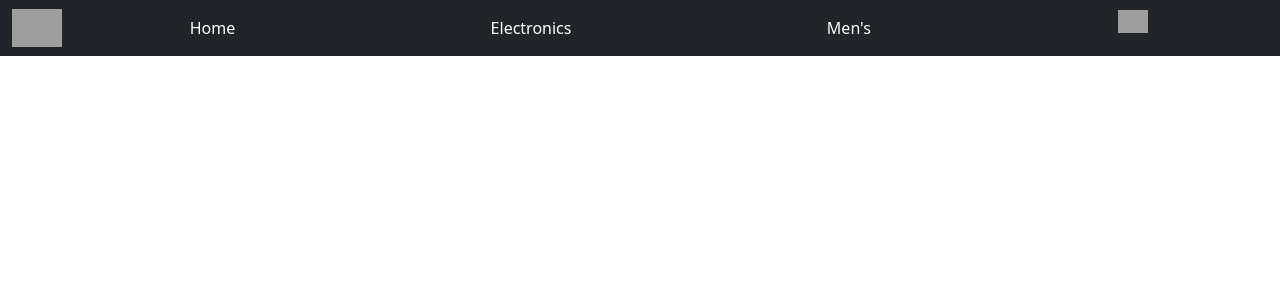
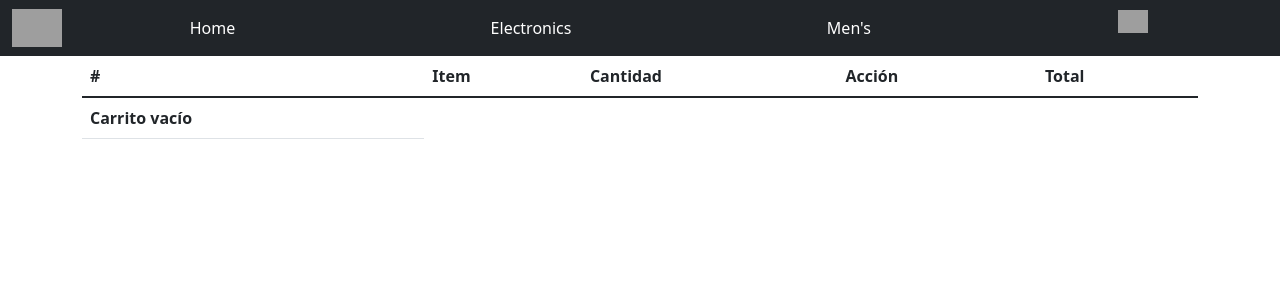
Before and after one commit to Alvareziv64/cursoReact, a React (Create React App) app: page /cart in a window 1280 px wide. Shown: the top 300 px of the page. Built offline with nearby package versions, Linux system fonts and the light colour scheme; grey boxes are pictures that could not be loaded; the HTML template or start-up script is replaced by a standard one.

Commit message:
clase 11

```diff
--- a/src/App.js
+++ b/src/App.js
@@ -8,6 +8,7 @@ import { ItemProvider } from "./CartContext";
 import Home from "./components/Pages/Home";
 import Electronics from "./components/Pages/Electronics";
 import Mens from "./components/Pages/Mens";
+import CartContainer from "./components/CartContainer/CartContainer";
 
 const App = () => {
   return (
@@ -23,7 +24,7 @@ const App = () => {
               path="/item/:id"
               element={<ItemDetailContainer title="Detalle" />}
             />
-            <Route path="/cart" />
+            <Route path="/cart" element={<CartContainer title="Carrito"/>} />
           </Routes>
         </ItemProvider>
       </Router>
--- a/src/CartContext.js
+++ b/src/CartContext.js
@@ -6,12 +6,12 @@ export const ItemProvider = ({ children }) => {
   const [cart, setCart] = useState([]);
 
   const addItem = (newState) => {
-    const foundItem = cart.find((item) => item.id === newState);
+    const foundItem = cart.find((item) => item.id === newState.id);
 
     if (foundItem) {
-      foundItem.quantity += foundItem.quantity;
+      foundItem.quantity += newState.quantity;
     } else {
-      cart.push({});
+      cart.push(newState);
     }
 
     setCart([...cart]);
--- /dev/null
+++ b/src/components/CartContainer/CartContainer.js
@@ -0,0 +1,49 @@
+import React, { useContext } from "react";
+import { CartContext } from "../../CartContext";
+
+const CartContainer = () => {
+  const { cart } = useContext(CartContext);
+  console.log(cart);
+  return (
+    <div className="container">
+      <table className="table">
+        <thead>
+          <tr>
+            <th scope="col">#</th>
+            <th scope="col">Item</th>
+            <th scope="col">Cantidad</th>
+            <th scope="col">Acción</th>
+            <th scope="col">Total</th>
+          </tr>
+        </thead>
+        <tbody id="items">
+          {cart.map((item) => {
+            return (
+                <tr key={item.id}>
+                  <th scope="row">{item.id}</th>
+                  <td>{item.name}</td>
+                  <td>{item.quantity}</td>
+                  <td>
+                    <button class="btn btn-info btn-sm">+</button>
+                    <button class="btn btn-danger btn-sm">-</button>
+                  </td>
+                  <td>
+                    <span>{"$" + item.price}</span>
+                  </td>
+                </tr>
+            );
+          })}
+        </tbody>
+        <tfoot>
+          <tr id="footer">
+            <th scope="row" colspan="S">
+              Carrito vacío
+            </th>
+          </tr>
+        </tfoot>
+      </table>
+    </div>
+  );
+};
+
+export default CartContainer;
--- a/src/components/ItemDetail/ItemDetail.js
+++ b/src/components/ItemDetail/ItemDetail.js
@@ -9,9 +9,7 @@ const ItemList = ({ detail }) => {
   const [onAdd, setOnAdd] = useState(false);
 
   const { addItem } = useContext(CartContext);
-  const newState = [
-    {'id' : detail.id, 'name' : detail.title, 'quantity' : counter}
-  ];
+  const newState = {'id' : detail.id, 'name' : detail.title, 'quantity' : counter, "price" : detail.price};
 
   const stock = 5;
 
--- a/src/components/NavBar/Navbar.js
+++ b/src/components/NavBar/Navbar.js
@@ -32,9 +32,9 @@ const NavBar = () => {
             <Link to="/mens" className="nav-item nav-link active">
               Men's
             </Link>
-            <li className="nav-item dropdown">
+            <Link to="/cart" className="nav-item dropdown">
               <CartWidget />
-            </li>
+            </Link>
           </ul>
         </div>
       </div>
```
Also changed, not shown: src/components/ItemCount/ItemCount.js (+0 -15 lines), src/components/Pages/Cart.js (added, +10 -0 lines).
